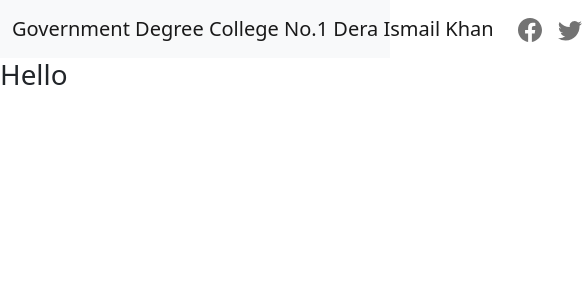
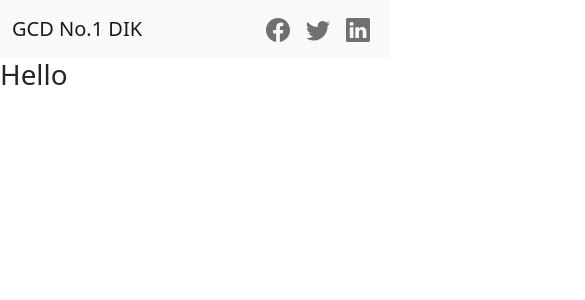
Before and after one commit to faris-xhan/gcdno1, a React (Create React App) app: page / in a window 390 px wide. Shown: the top 300 px of the page, 585 px wide, since content can reach past the window. Built offline with nearby package versions, Linux system fonts and the light colour scheme.

Commit message:
:sparkles: make header responsive

```diff
--- a/src/components/header/Header.jsx
+++ b/src/components/header/Header.jsx
@@ -2,14 +2,19 @@ import Container from "react-bootstrap/Container";
 import { Link } from "react-router-dom";
 import Navbar from "react-bootstrap/Navbar";
 import { ContactLinks } from "./ContactLinks";
+import useMediaQuery from "../../hooks/useMediaQuery";
 
 export const Header = (props) => {
+  const match = useMediaQuery("(max-width:920px)");
+  const title = match
+    ? "GCD No.1 DIK"
+    : "Government Degree College No.1 Dera Ismail Khan";
   return (
-    <header className="bg-dark text-white">
+    <header>
       <Navbar bg="light">
         <Container fluid>
           <Navbar.Brand as={Link} to="/">
-            Government Degree College No.1 Dera Ismail Khan
+            {title}
           </Navbar.Brand>
           <ContactLinks />
         </Container>
```
